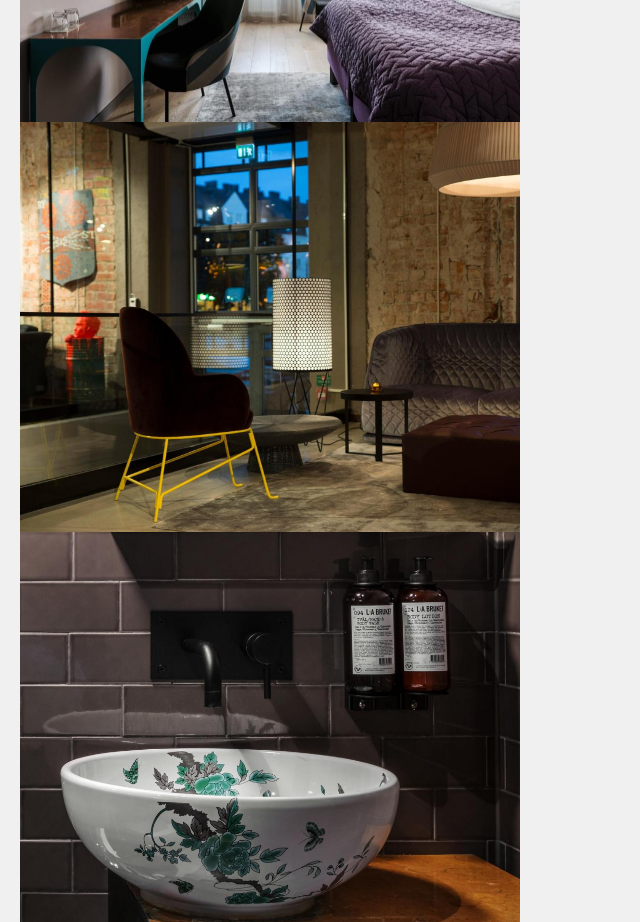
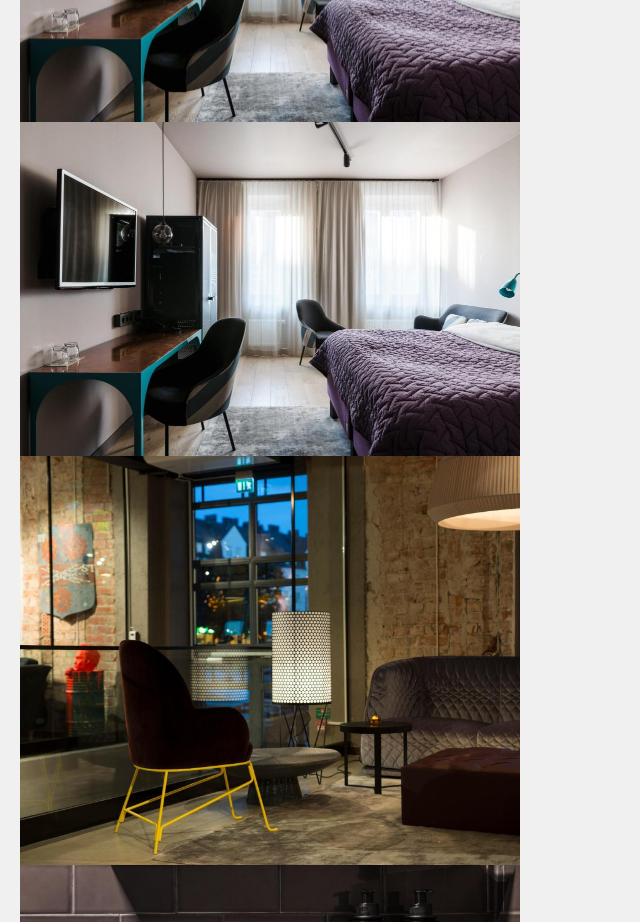
Before and after one commit to happo/happo-cypress, a Next.js app: page / in a window 1280 px wide. Shown: the part 1840-2762 px from the top of the page, without its empty margins (0-640 px from the left). Built offline with nearby package versions, Linux system fonts and the light colour scheme.

Commit message:
Fix resolving assets referenced with ./
I got a report from a customer who had updated to 1.12.1 where it would
crash trying to resolve an asset referenced via ./asset.png. Turns out
we didn't handle this case well.

```diff
--- a/pages/index.js
+++ b/pages/index.js
@@ -139,6 +139,10 @@ export default function IndexPage() {
           className="image"
           src="http://localhost:7654/storyhotel-small.jpg?foobar=ignore"
         />
+        <img
+          className="image"
+          src="./storyhotel-small.jpg"
+        />
         <div
           className="image"
           style={{
```
Also changed, not shown: src/makeAbsolute.js (+6 -1 lines), test/makeAbsolute-test.js (+1 -1 lines).
